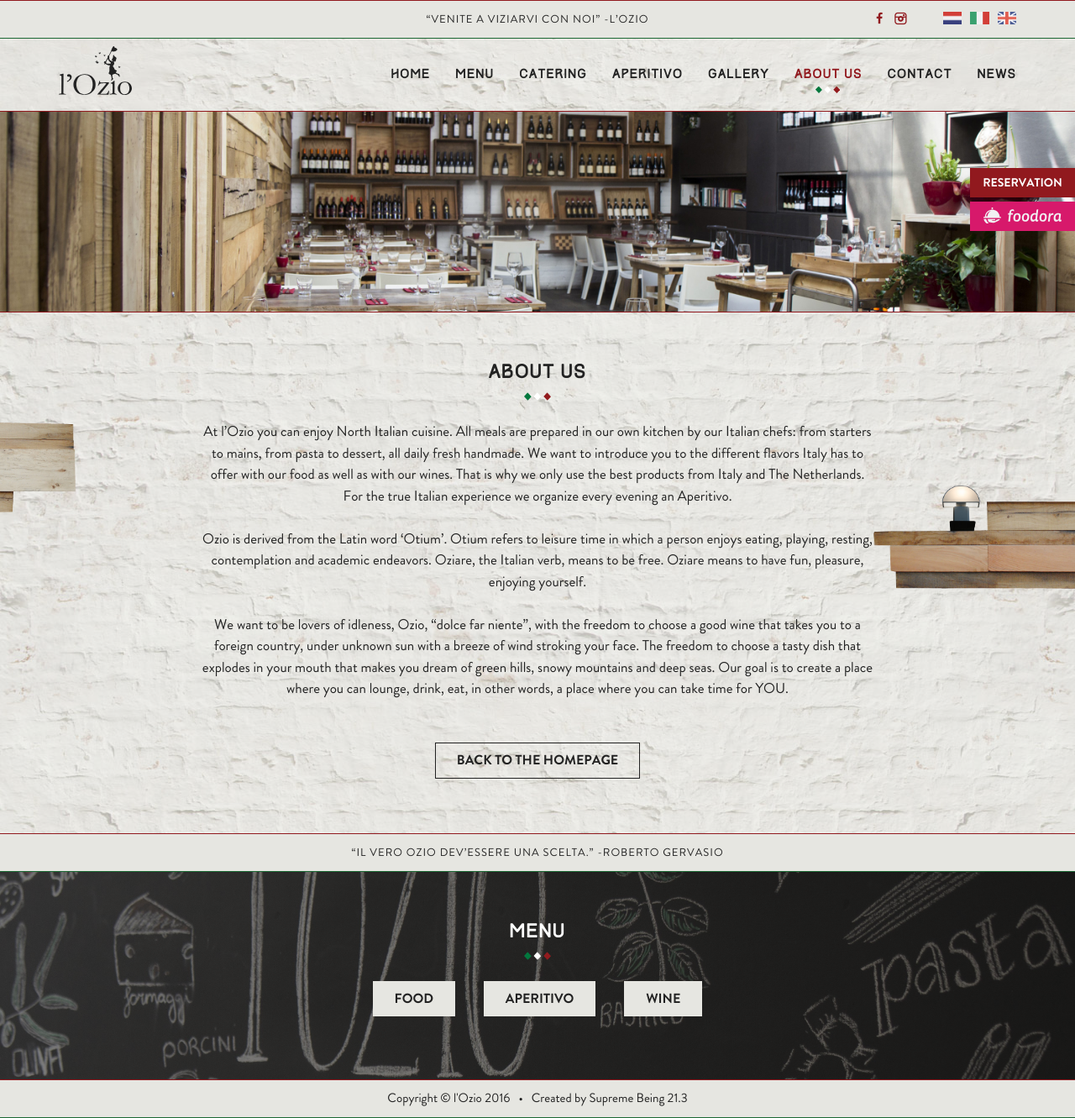
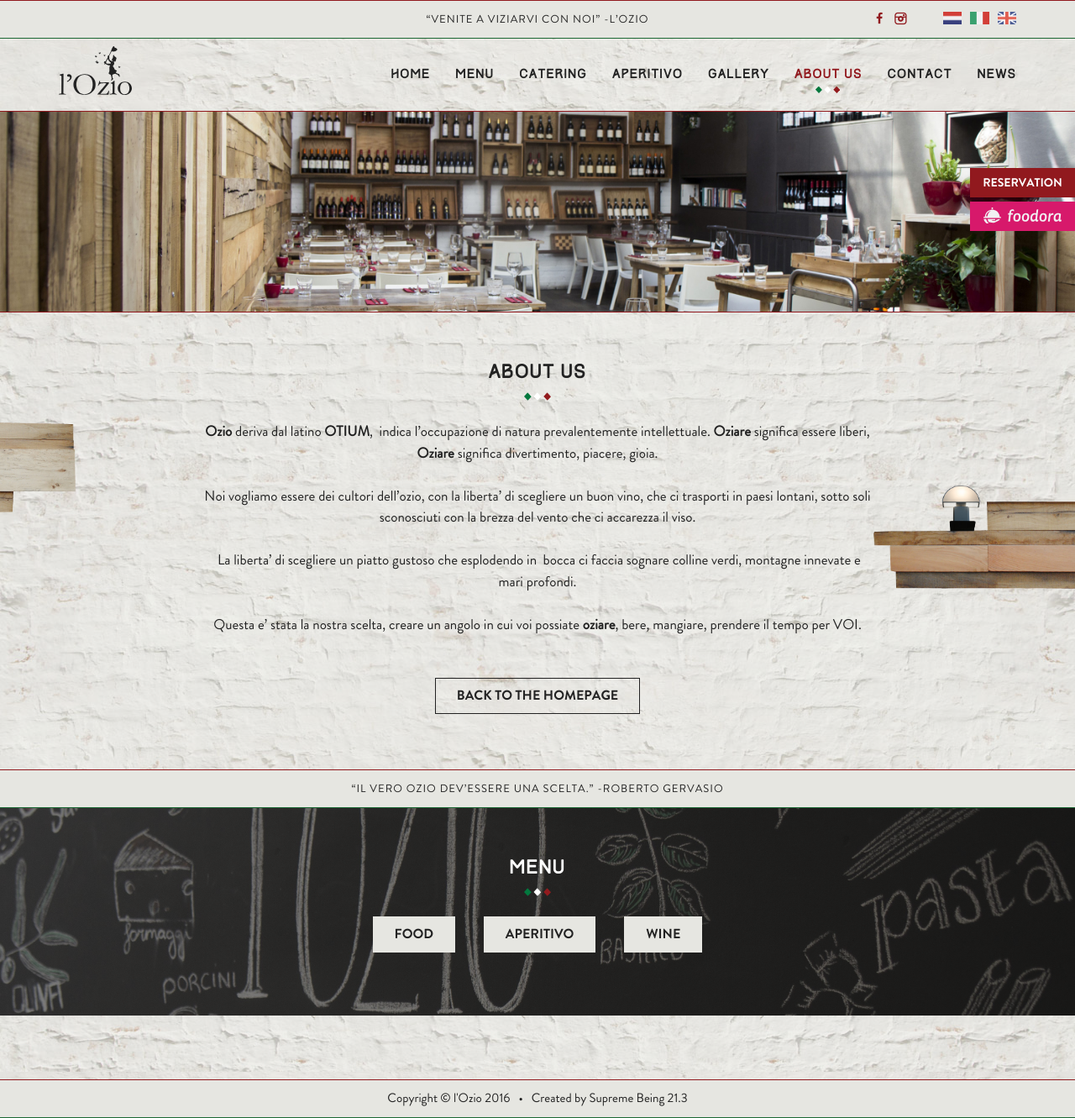
Before and after one commit to jhvanderschee/lozio_it, a Jekyll site: the page built from about/index.md, in a window 1280 px wide and 1331 px high. Shown: the whole window at 84% size. Built offline with Jekyll 4.4.1, drawn with Linux system fonts in a browser that asks for light colours.

Commit message:
Updated '/about/index.md' via CloudCannon

```diff
--- a/about/index.md
+++ b/about/index.md
@@ -2,8 +2,11 @@
 title: About us
 ---
 
-At l’Ozio you can enjoy North Italian cuisine. All meals are prepared in our own kitchen by our Italian chefs: from starters to mains, from pasta to dessert, all daily fresh handmade. We want to introduce you to the different flavors Italy has to offer with our food as well as with our wines. That is why we only use the best products from Italy and The Netherlands. For the true Italian experience we organize every evening an Aperitivo.
 
-Ozio is derived from the Latin word ‘Otium’. Otium refers to leisure time in which a person enjoys eating, playing, resting, contemplation and academic endeavors. Oziare, the Italian verb, means to be free. Oziare means to have fun, pleasure, enjoying yourself.
+**Ozio** deriva dal latino **OTIUM**,&nbsp; indica l’occupazione di natura prevalentemente intellettuale. **Oziare** significa essere liberi, **Oziare** significa divertimento, piacere, gioia.
 
-We want to be lovers of idleness, Ozio, “dolce far niente”, with the freedom to choose a good wine that takes you to a foreign country, under unknown sun with a breeze of wind stroking your face. The freedom to choose a tasty dish that explodes in your mouth that makes you dream of green hills, snowy mountains and deep seas. Our goal is to create a place where you can lounge, drink, eat, in other words, a place where you can take time for YOU.
+Noi vogliamo essere dei cultori dell’ozio, con la liberta’ di scegliere un buon vino, che ci trasporti in paesi lontani, sotto soli sconosciuti con la brezza del vento che ci accarezza il viso.
+
+&nbsp;La liberta’ di scegliere un piatto gustoso che esplodendo in&nbsp; bocca ci faccia sognare colline verdi, montagne innevate e mari profondi.
+
+Questa e’ stata la nostra scelta, creare un angolo in cui voi possiate **oziare**, bere, mangiare, prendere il tempo per VOI.
```
